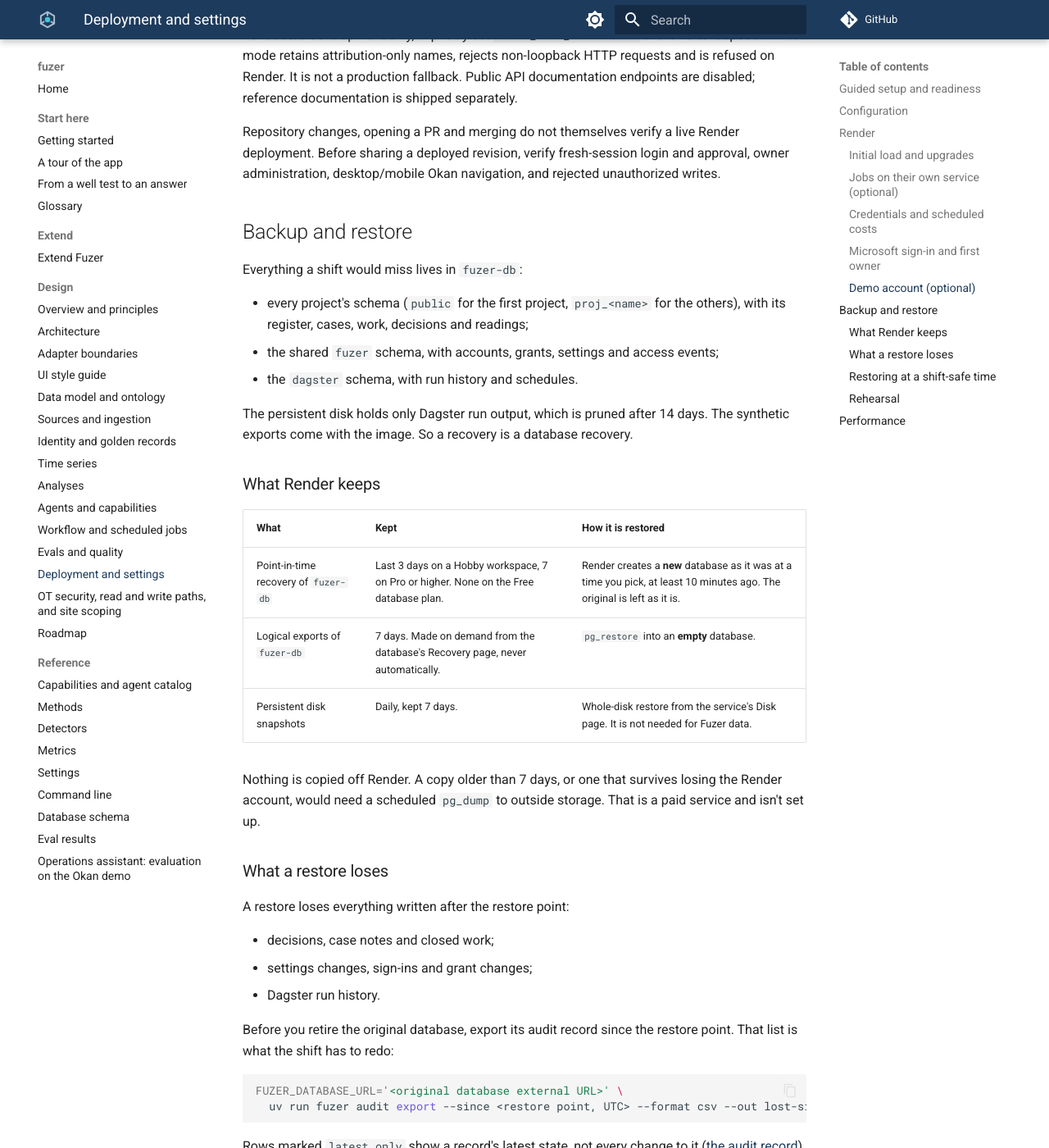
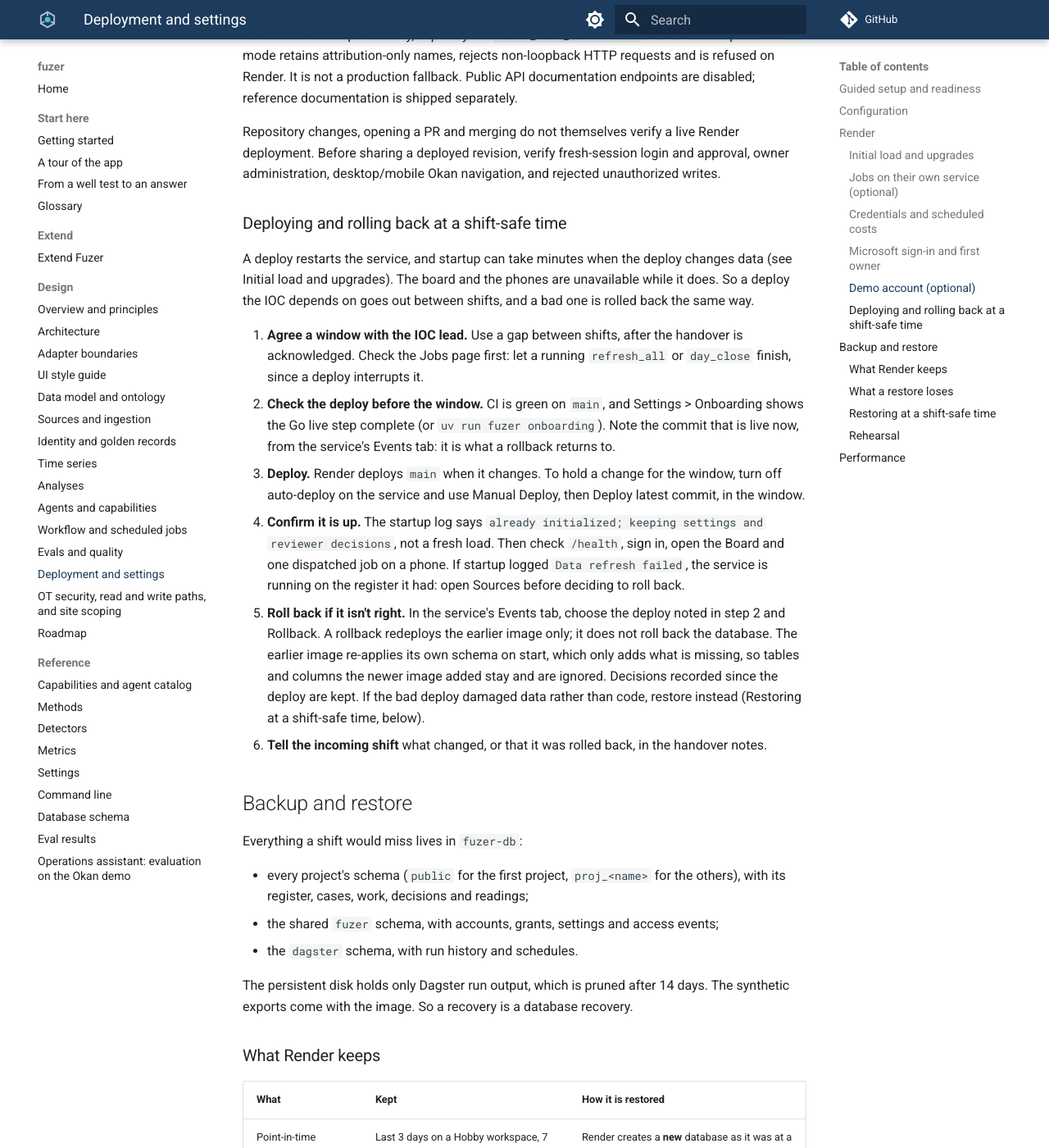
Before and after one commit to areed145/fuzer, an MkDocs documentation site: the page built from docs/deployment.md, in a window 1280 px wide and 1400 px high, scrolled down 6717 px. Shown: the whole window at 82% size. Built offline with MkDocs 1.6.1 and Material for MkDocs 9.7.7, drawn with Linux system fonts in a browser that asks for light colours; comment, search, counter and statistics services are not loaded.

Commit message:
Deploy and rollback steps for a shift-safe window (R.4)
The last open box on R.4: how to deploy between shifts, confirm the
service is up, and roll back with Render without losing decisions.

Part of #856.

Co-Authored-By: Claude Opus 5.5 <noreply@anthropic.com>
Claude-Session: https://claude.ai/code/session_01LEmc6SAFT2NSmdgzhBpQ89

```diff
--- a/docs/deployment.md
+++ b/docs/deployment.md
@@ -267,6 +267,29 @@ Repository changes, opening a PR and merging do not themselves verify a live Ren
 deployment. Before sharing a deployed revision, verify fresh-session login and approval,
 owner administration, desktop/mobile Okan navigation, and rejected unauthorized writes.
 
+### Deploying and rolling back at a shift-safe time
+
+A deploy restarts the service, and startup can take minutes when the deploy changes data (see Initial load and
+upgrades). The board and the phones are unavailable while it does. So a deploy the IOC depends on goes out between
+shifts, and a bad one is rolled back the same way.
+
+1. **Agree a window with the IOC lead.** Use a gap between shifts, after the handover is acknowledged. Check the Jobs
+   page first: let a running `refresh_all` or `day_close` finish, since a deploy interrupts it.
+2. **Check the deploy before the window.** CI is green on `main`, and Settings > Onboarding shows the Go live step
+   complete (or `uv run fuzer onboarding`). Note the commit that is live now, from the service's Events tab: it is
+   what a rollback returns to.
+3. **Deploy.** Render deploys `main` when it changes. To hold a change for the window, turn off auto-deploy on the
+   service and use Manual Deploy, then Deploy latest commit, in the window.
+4. **Confirm it is up.** The startup log says `already initialized; keeping settings and reviewer decisions`, not a fresh load. Then
+   check `/health`, sign in, open the Board and one dispatched job on a phone. If startup logged `Data refresh failed`,
+   the service is running on the register it had: open Sources before deciding to roll back.
+5. **Roll back if it isn't right.** In the service's Events tab, choose the deploy noted in step 2 and Rollback. A
+   rollback redeploys the earlier image only; it does not roll back the database. The earlier image re-applies its
+   own schema on start, which only adds what is missing, so tables and columns the newer image added stay and are
+   ignored. Decisions recorded since the deploy are kept. If the bad deploy damaged data rather than code, restore
+   instead (Restoring at a shift-safe time, below).
+6. **Tell the incoming shift** what changed, or that it was rolled back, in the handover notes.
+
 ## Backup and restore
 
 Everything a shift would miss lives in `fuzer-db`:
```
